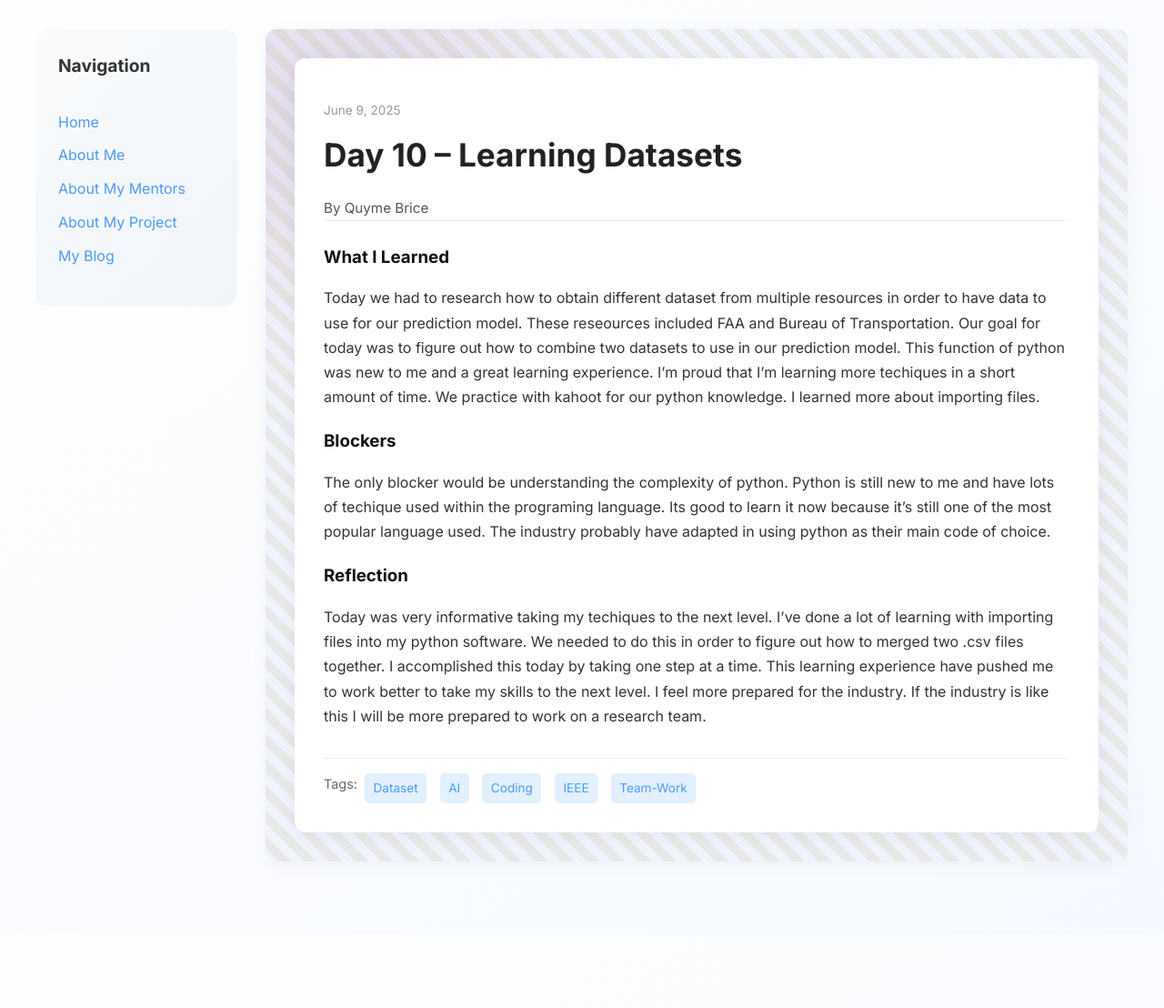
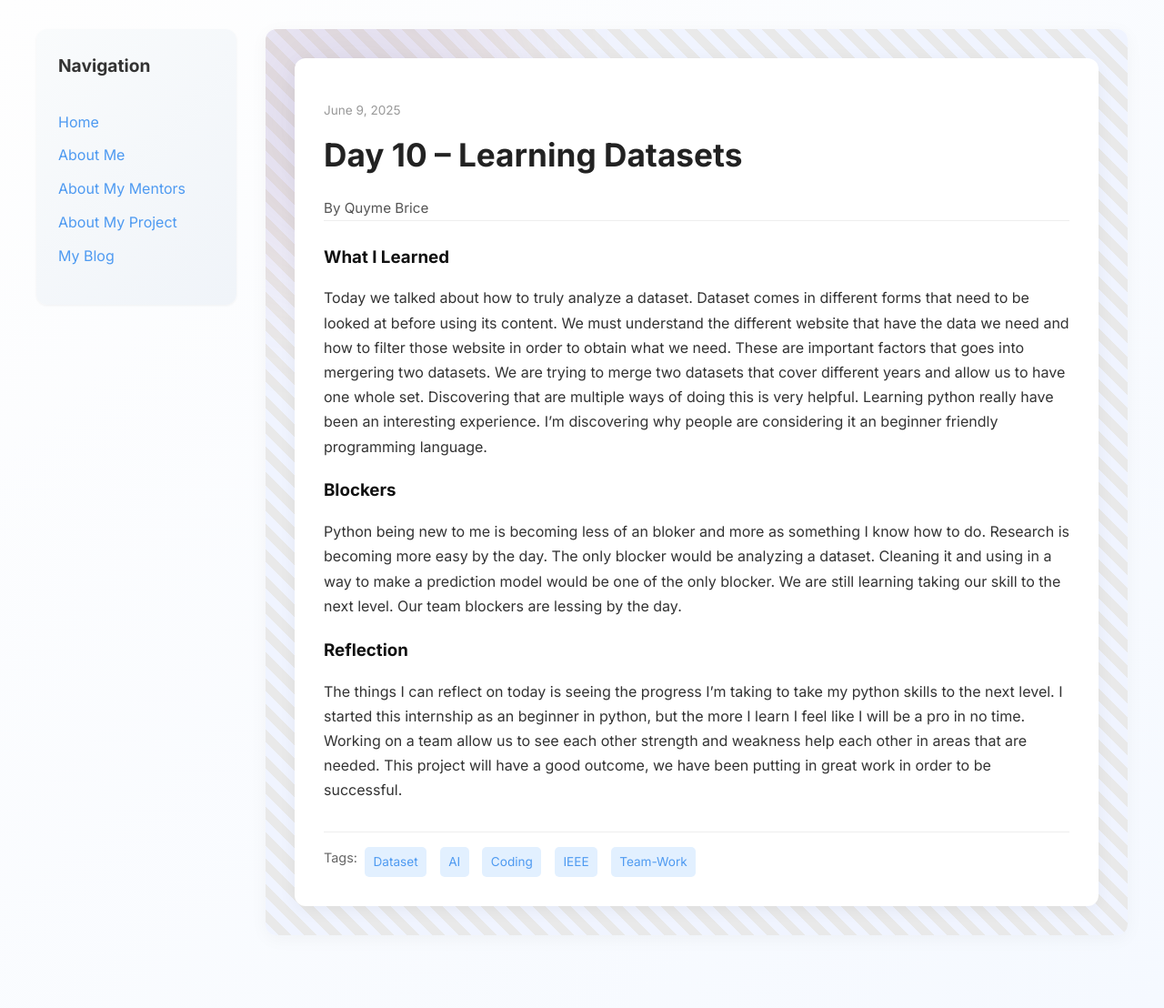
Before and after one commit to Qubri2/Qubri2.github.io, a Jekyll site: the page built from _posts/2025-06-09-day-10.md, in a window 1280 px wide. Shown: the whole page at 91% size. Built offline with Jekyll 4.4.1, drawn with Linux system fonts in a browser that asks for light colours; before the commit the page ends 1027 px from its top, so only the background shows below that.

Commit message:
Update 2025-06-09-day-10.md

```diff
--- a/_posts/2025-06-09-day-10.md
+++ b/_posts/2025-06-09-day-10.md
@@ -7,13 +7,13 @@ permalink: /day10.html
 tags: ["Dataset", "AI", "Coding", "IEEE", "Team-Work"]
 
 what_i_learned: |
-  Today we had to research how to obtain different dataset from multiple resources in order to have data to use for our prediction model. These reseources included FAA and Bureau of Transportation. Our goal for today was to figure out how to combine two datasets to use in our prediction model. This function of python was new to me and a great learning experience. I'm proud that I'm learning more techiques in a short amount of time. We practice with kahoot for our python knowledge. I learned more about importing files.
+  Today we talked about how to truly analyze a dataset. Dataset comes in different forms that need to be looked at before using its content. We must understand the different website that have the data we need and how to filter those website in order to obtain what we need. These are important factors that goes into mergering two datasets. We are trying to merge two datasets that cover different years and allow us to have one whole set. Discovering that are multiple ways of doing this is very helpful. Learning python really have been an interesting experience. I'm discovering why people are considering it an beginner friendly programming language.
 
 
 
 blockers: |
-  The only blocker would be understanding the complexity of python. Python is still new to me and have lots of techique used within the programing language. Its good to learn it now because it's still one of the most popular language used. The industry probably have adapted in using python as their main code of choice.
+  Python being new to me is becoming less of an bloker and more as something I know how to do. Research is becoming more easy by the day. The only blocker would be analyzing a dataset. Cleaning it and using in a way to make a prediction model would be one of the only blocker. We are still learning taking our skill to the next level. Our team blockers are lessing by the day.
 
 reflection: |
-  Today was very informative taking my techiques to the next level. I've done a lot of learning with importing files into my python software. We needed to do this in order to figure out how to merged two .csv files together. I accomplished this today by taking one step at a time. This learning experience have pushed me to work better to take my skills to the next level. I feel more prepared for the industry. If the industry is like this I will be more prepared to work on a research team.
+  The things I can reflect on today is seeing the progress I'm taking to take my python skills to the next level. I started this internship as an beginner in python, but the more I learn I feel like I will be a pro in no time. Working on a team allow us to see each other strength and weakness help each other in areas that are needed. This project will have a good outcome, we have been putting in great work in order to be successful.
 ---
```
